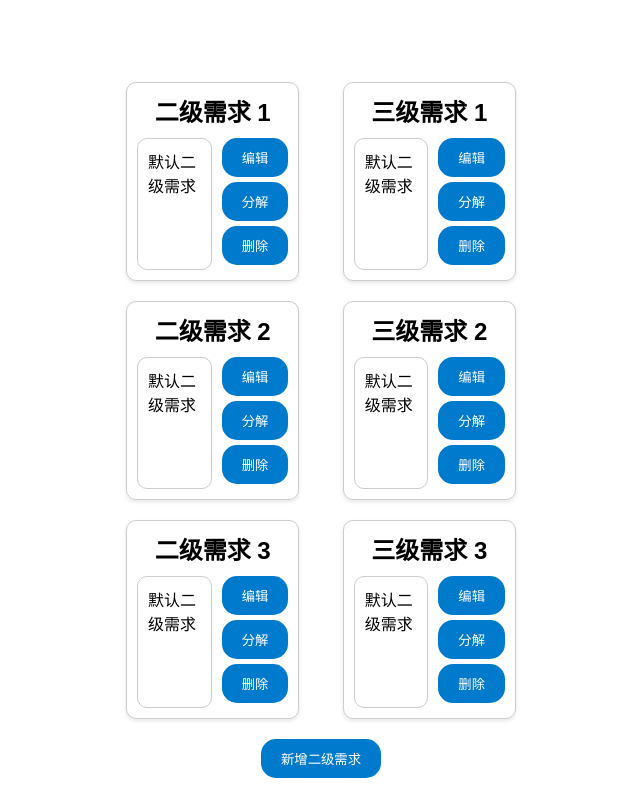
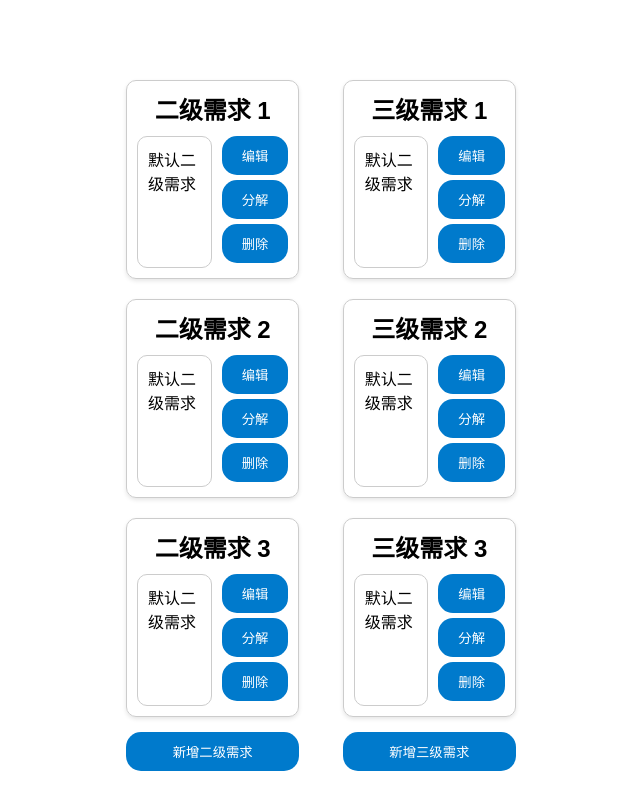
Before and after one commit to Cloud-Iris/VSCode-Extension-For-Software-Reuse, a website: page src/webviews/sidebar-requirement.html in a window 1280 px wide. Both pictures are taken after a click on the button "提交". Shown: the whole page, without its empty margins (319-959 px from the left). Drawn offline with Linux system fonts and the light colour scheme.

Commit message:
fix: 修正插入“增加中间需求的按钮”的逻辑

```diff
--- a/src/webviews/css/style-requirement.css
+++ b/src/webviews/css/style-requirement.css
@@ -44,7 +44,16 @@ button:hover {
     flex-direction: row;
     justify-content:space-around;
 }
-._2-level-requirements {
+.mid-level-req-column {
+    display: flex;
+    flex-direction: column;
+    /* border: 1px solid #1c00f1; */
+}
+.add-mid-level-req-btn {
+    width: 80%;
+    margin: 5px auto 0;
+}
+.mid-level-requirements {
     display: flex;
     flex-direction: column;
     /* border: 1px solid blue; */
--- a/src/webviews/sidebar-requirement.html
+++ b/src/webviews/sidebar-requirement.html
@@ -13,9 +13,10 @@
         <input type="text" id="requirement-input" placeholder="请输入需求">
         <button onclick="submitRequirement()">提交</button>
     </div>
+    <!-- 将用户的输入需求以 h1 展示在页面上 -->
     <div class="requirement" id="requirement-title"></div>
+    <!-- 存放各级拆解后的子需求的大容器 -->
     <div class="sub-requirements" id="sub-requirements"></div>
-    <button id="add-2-level-req" onclick="addSubRequirement()" style="display: none">新增二级需求</button>
 
     <script>
         function submitRequirement() {
@@ -23,43 +24,65 @@
             const requirementTitle = document.getElementById('requirement-title');
             const subRequirements = document.getElementById('sub-requirements');
             const inputContainer = document.getElementById('input-container');
-            const add2LevelReqBtn = document.getElementById('add-2-level-req');
 
             // 设置主需求标题
             requirementTitle.innerHTML = `<h1>${input}</h1>`;
             // 清空之前的各级子需求
             subRequirements.innerHTML = '';
 
-            // 增加二级需求的容器
+            // 主容器 插入 二级需求列容器
+            const _2LevelReqColumn = document.createElement('div');
+            _2LevelReqColumn.className = 'mid-level-req-column';
+            subRequirements.appendChild(_2LevelReqColumn);
+            // 二级需求列容器 插入 二级需求容器
             const _2LevelReqContainer = document.createElement('div');
-            _2LevelReqContainer.className = '_2-level-requirements';
-            subRequirements.appendChild(_2LevelReqContainer);
+            _2LevelReqContainer.className = 'mid-level-requirements';
+            _2LevelReqColumn.appendChild(_2LevelReqContainer);
+            // 二级需求列容器 插入 增加二级需求的按钮
+            addBtnForAddMidLevelReq(_2LevelReqColumn, _2LevelReqContainer, '二');
 
-            // 添加三个默认的二级需求 TODO: 请在此处实现动态添加二级需求的逻辑
+            // 二级需求容器 插入 三个默认的二级需求 TODO: 请在此处实现动态添加二级需求的逻辑
             for (let i = 1; i <= 3; i++) {
                 addSubRequirement(_2LevelReqContainer, `二级需求 ${i}`);
             }
 
+            // 主容器 插入 三级需求列容器
+            const _3LevelReqColumn = document.createElement('div');
+            _3LevelReqColumn.className = 'mid-level-req-column';
+            subRequirements.appendChild(_3LevelReqColumn);
+            // 三级需求列容器 插入 三级需求容器
+            const _3LevelReqContainer = document.createElement('div');
+            _3LevelReqContainer.className = 'mid-level-requirements';
+            _3LevelReqColumn.appendChild(_3LevelReqContainer);
+            // 三级需求列容器 插入 增加三级需求的按钮
+            addBtnForAddMidLevelReq(_3LevelReqColumn, _3LevelReqContainer, '三');
 
-            // 增加二级需求的容器
-            const _3LevelReqContainer = document.createElement('div');
-            _3LevelReqContainer.className = '_2-level-requirements';
-            subRequirements.appendChild(_3LevelReqContainer);
-
-            // 添加三个默认的二级需求 TODO: 请在此处实现动态添加二级需求的逻辑
+            // 二级需求容器 插入 三个默认的三级需求 TODO: 请在此处实现动态添加三级需求的逻辑
             for (let i = 1; i <= 3; i++) {
                 addSubRequirement(_3LevelReqContainer, `三级需求 ${i}`);
             }
 
             // 隐藏输入框和提交按钮
             inputContainer.style.display = 'none';
-            // 显示新增二级需求按钮
-            add2LevelReqBtn.style.display = 'block';
+        }
+
+        function addBtnForAddMidLevelReq(parentElement, targetElementForAddReq, level='二') {
+            if (parentElement instanceof HTMLElement && targetElementForAddReq instanceof HTMLElement) {
+                const addMidLevelReqBtn = document.createElement('button');
+                addMidLevelReqBtn.textContent = `新增${level}级需求`;
+                addMidLevelReqBtn.className = 'add-mid-level-req-btn';
+                addMidLevelReqBtn.onclick = () => {
+                    addSubRequirement(targetElementForAddReq, `${level}级需求`);
+                };
+                parentElement.appendChild(addMidLevelReqBtn);
+            } else {
+                console.error('parentElement is not a HTMLElement!!!');
+                console.error('targetElementForAddReq is not a HTMLElement!!!');
+            }
         }
 
         function addSubRequirement(parentElement, title = '二级需求') {
             if (parentElement instanceof HTMLElement) {
-                const subRequirements = document.getElementById('sub-requirements');
                 const subRequirement = document.createElement('div');
                 subRequirement.className = 'sub-requirement';
                 subRequirement.innerHTML = `
```
